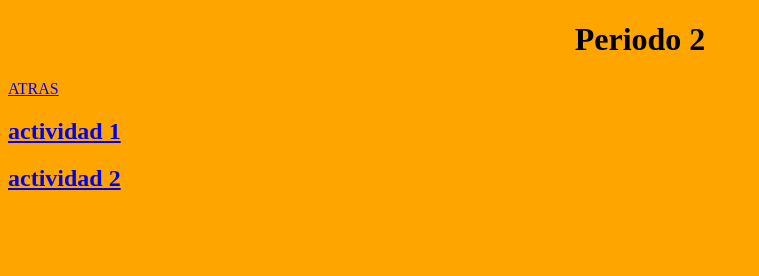
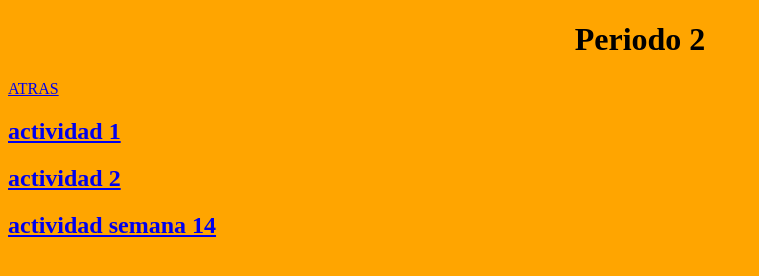
Before and after one commit to juancucho/F, a plain HTML site: page periodo 2.html in a window 1280 px wide. Shown: the whole page, without its empty margins (0-759 px from the left). Drawn offline with Linux system fonts and the light colour scheme.

Commit message:
Update periodo 2.html

```diff
--- a/periodo 2.html
+++ b/periodo 2.html
@@ -8,6 +8,8 @@
 <a href="pag web.html">ATRAS</a>
 <h2><a href=" https://juancucho.github.io/activione/">actividad 1</a></h2>
 <h2><a href=" https://juancucho.github.io/semana13/">actividad 2</a></h2>
+<h2><a href="https://juancucho.github.io/hola/">actividad semana 14</a></h2>
+
 
 </body>
 </html>
```
